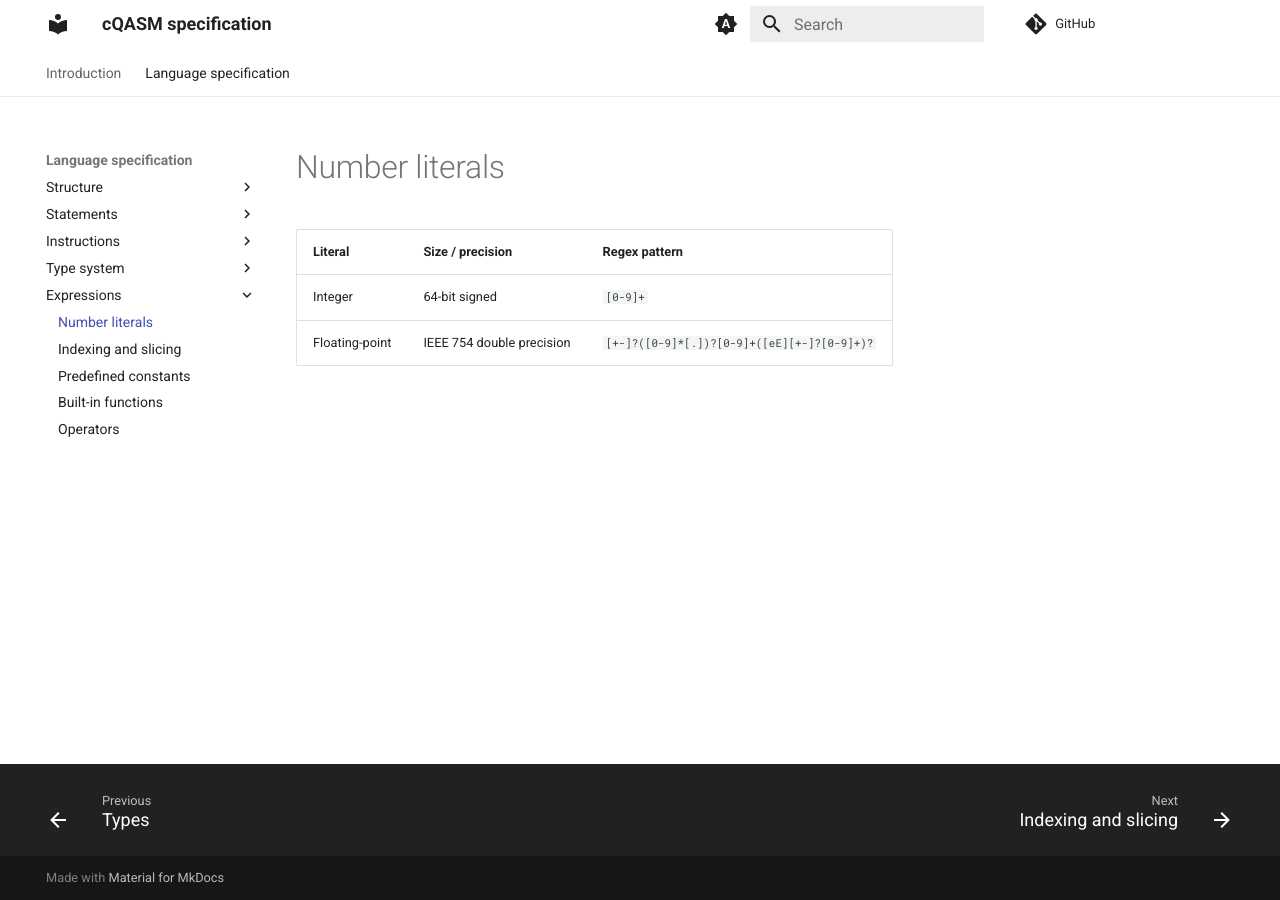
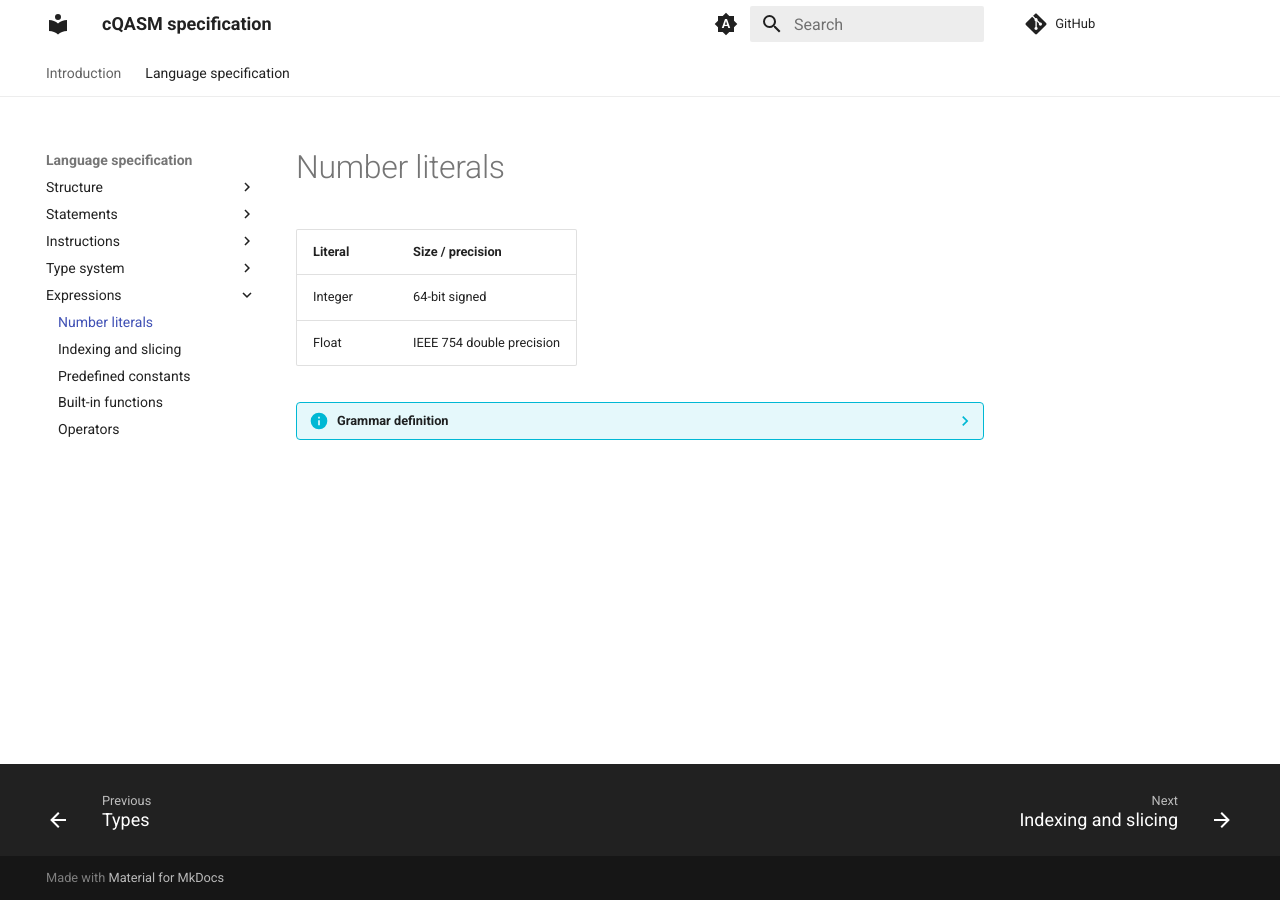
Before and after one commit to QuTech-Delft/cQASM-spec, an MkDocs documentation site: the page built from docs/language_specification/expressions/number_literals.md, in a window 1280 px wide. Built offline with MkDocs 1.6.1 and Material for MkDocs 9.7.7, drawn with Linux system fonts in a browser that asks for light colours; comment, search, counter and statistics services are not loaded; the version menu is left out.

Commit message:
Replaced regex with collapsed grammar definition.

````diff
--- a/docs/language_specification/expressions/number_literals.md
+++ b/docs/language_specification/expressions/number_literals.md
@@ -1,4 +1,18 @@
-| Literal        | Size / precision          | Regex pattern                               |
-|:---------------|:--------------------------|:--------------------------------------------|
-| Integer        | 64-bit signed             | `[0-9]+`                                    |
-| Floating-point | IEEE 754 double precision | `[+-]?([0-9]*[.])?[0-9]+([eE][+-]?[0-9]+)?` |
+| Literal | Size / precision          |
+|:--------|:--------------------------|
+| Integer | 64-bit signed             |
+| Float   | IEEE 754 double precision |
+
+??? info "Grammar definition"
+
+    ```
+    fragment Digit: [0-9];
+    fragment Exponent: [eE][-+]?Digit+;
+
+    INTEGER_LITERAL: Digit+;
+
+    FLOAT_LITERAL:
+        Digit+ '.' Digit+ Exponent?
+        | Digit+ '.' Exponent?
+        | '.' Digit+ Exponent?;
+    ```
````
